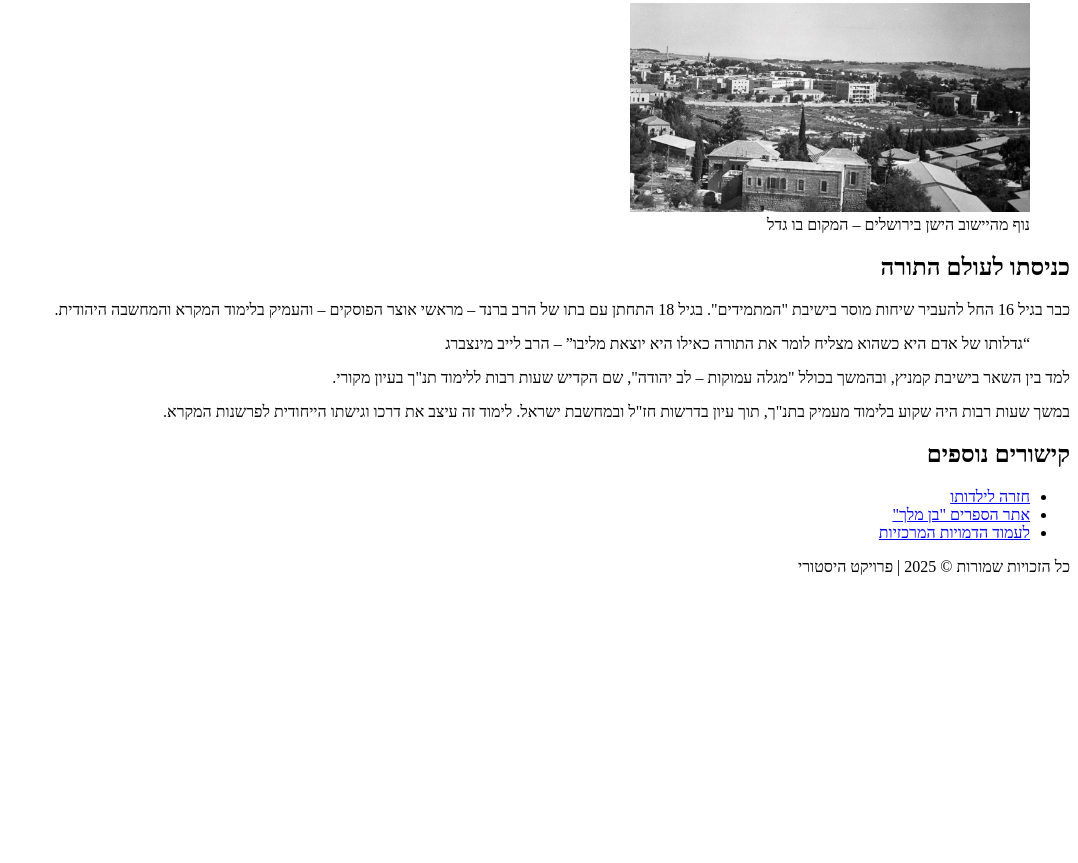
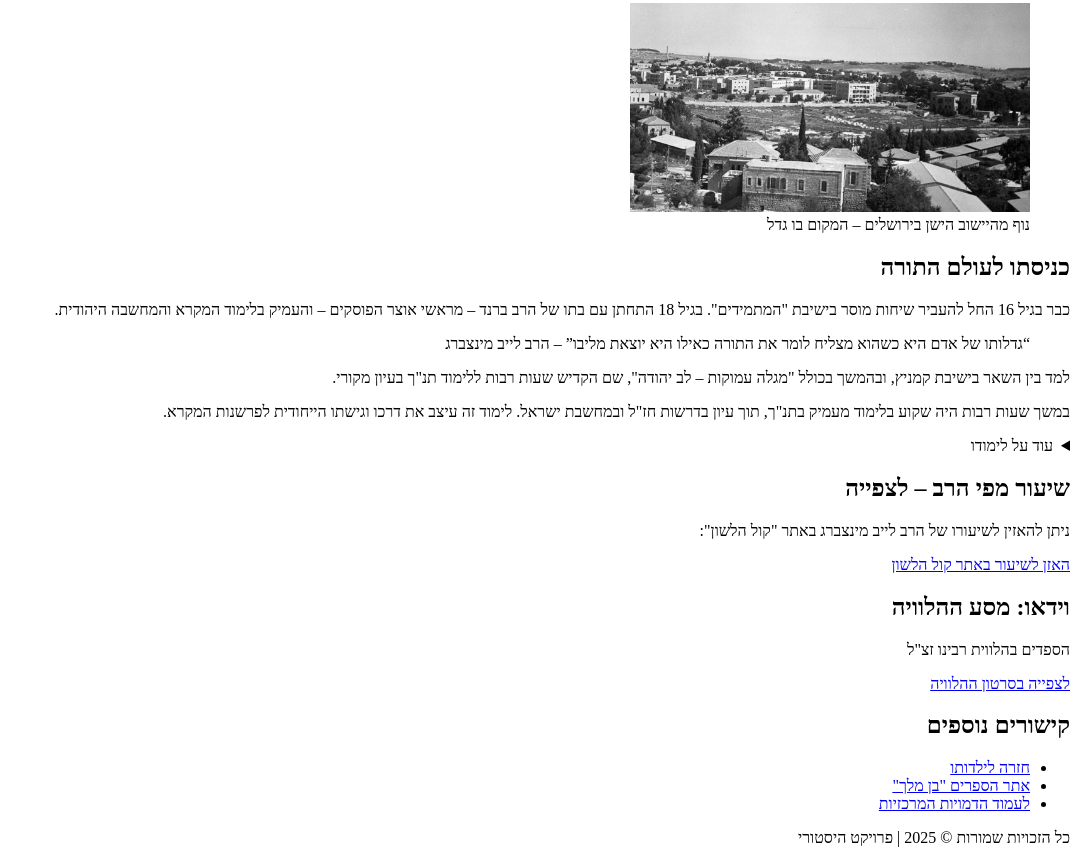
Before and after one commit to Baruch9353/04_08, a plain HTML site: page index.html in a window 1280 px wide. Shown: the part 302-1165 px from the top of the page, without its empty margins (202-1280 px from the left). Before the commit the page ends 894 px from the top, so only its background shows below. Drawn offline with Linux system fonts and the light colour scheme.

Commit message:
finish index

```diff
--- a/index.html
+++ b/index.html
@@ -1,8 +1,8 @@
 <!DOCTYPE html>
 <html lang="he" dir="rtl">
 <head>
-  <meta charset="UTF-8">
-  <meta name="viewport" content="width=device-width, initial-scale=1.0">
+  <meta charset="UTF-8" />
+  <meta name="viewport" content="width=device-width, initial-scale=1.0"/>
   <title>ר' לייב מינצברג זצ"ל</title>
 </head>
 <body>
@@ -24,11 +24,10 @@
     <section>
       <h2 id="childhood">ילדותו של הרב</h2>
       <p>הרב נתן יהודה לייב מינצברג נולד בירושלים בשנת 1943 (י"ב באדר ב' תש"ג) לאלימלך ורבקה מינצברג. הוא גדל בבית חרדי שורשי בתוך קהילת היישוב הישן בירושלים. בגיל חמש, אביו נהרג מפגז ירדני במלחמת העצמאות – אירוע טראומטי שהשפיע רבות על חייו הצעירים.</p>
-
       <p>לאחר פטירת אביו, עבר לגדול בביתו של הרב ישראל יצחק רייזמן, דיין בכיר בעדה החרדית. שם התחנך ברוח השקפת היישוב הישן, אך עם גישה עמוקה וחיה אל הלימוד והאמונה.</p>
 
       <figure>
-        <img src="ירושלים.png" alt="ירושלים של פעם" width="400">
+        <img src="ירושלים.png" alt="ירושלים של פעם" width="400" />
         <figcaption>נוף מהיישוב הישן בירושלים – המקום בו גדל</figcaption>
       </figure>
     </section>
@@ -42,8 +41,27 @@
       </blockquote>
 
       <p>למד בין השאר בישיבת קמניץ, ובהמשך בכולל "מגלה עמוקות – לב יהודה", שם הקדיש שעות רבות ללימוד תנ"ך בעיון מקורי.</p>
+      <p>במשך שעות רבות היה שקוע בלימוד מעמיק בתנ"ך, תוך עיון בדרשות חז"ל ובמחשבת ישראל. לימוד זה עיצב את דרכו וגישתו הייחודית לפרשנות המקרא.</p>
 
-        <p>במשך שעות רבות היה שקוע בלימוד מעמיק בתנ"ך, תוך עיון בדרשות חז"ל ובמחשבת ישראל. לימוד זה עיצב את דרכו וגישתו הייחודית לפרשנות המקרא.</p>
+      <details>
+        <summary>עוד על לימודו</summary>
+        <p>הוא הדגיש גישה מקורית ושורשית למקרא, תוך חיבור בין פשט לדרש ולמוסר מעשי.</p>
+      </details>
+    </section>
+
+    <section>
+      <h2>שיעור מפי הרב – לצפייה</h2>
+      <p>ניתן להאזין לשיעורו של הרב לייב מינצברג באתר "קול הלשון":</p>
+      <p><a href="https://www2.kolhalashon.com/#/regularSite/playShiur/1045020/-1/0/false" target="_blank">האזן לשיעור באתר קול הלשון</a></p>
+    </section>
+
+    <section>
+      <h2>וידאו: מסע ההלוויה</h2>
+      <p>הספדים בהלווית רבינו זצ"ל</p>
+      <p><a href="https://www.c-live.co.il/archives/8424" target="_blank">לצפייה בסרטון ההלוויה</a></p>
+    </section>
+
+    <section>
       <h2>קישורים נוספים</h2>
       <ul>
         <li><a href="#childhood">חזרה לילדותו</a></li>
```
